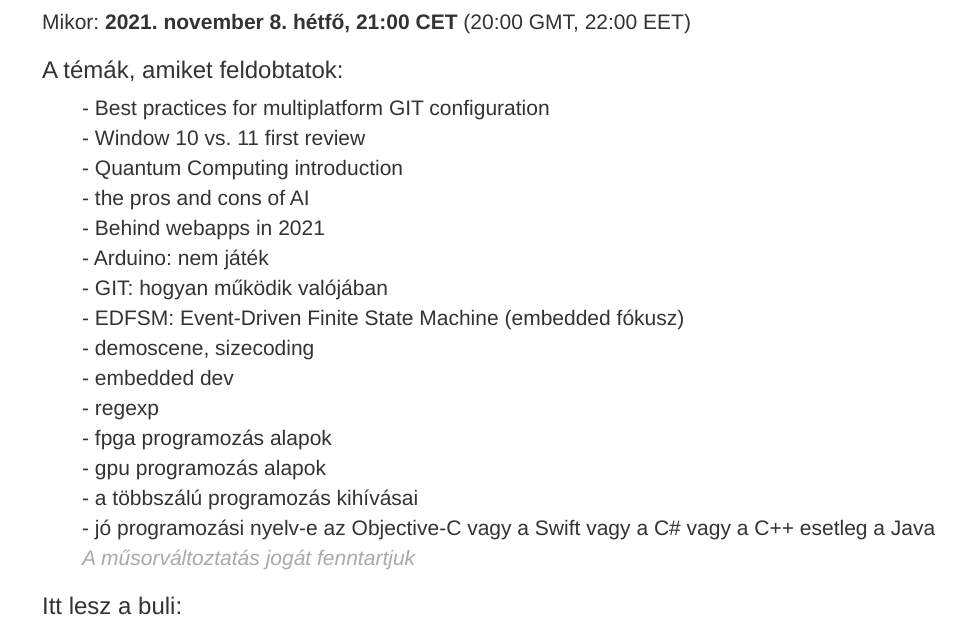
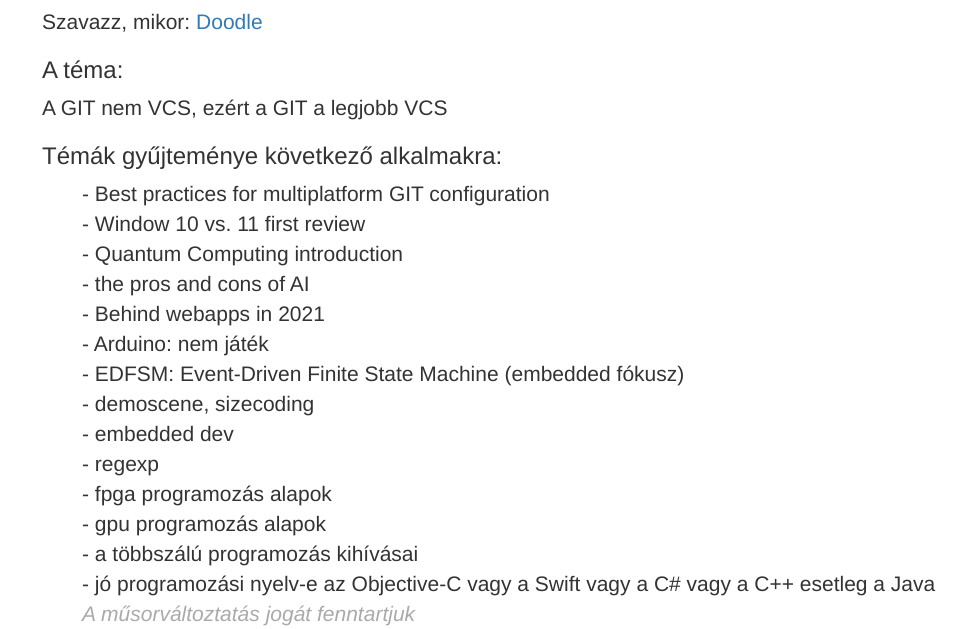
Before and after one commit to ern0/ern0.github.io, a plain HTML site: page komputertan.html in a window 1280 px wide. Shown: the part 123-752 px from the top of the page, without its empty margins (40-1007 px from the left). Drawn offline with Linux system fonts and the light colour scheme.

Commit message:
git voting

```diff
--- a/komputertan.html
+++ b/komputertan.html
@@ -55,16 +55,21 @@
 
             <p>
 
+                <!--
                 Mikor: <b>2021. november 8. hétfő, 21:00 CET</b> (20:00 GMT, 22:00 EET)
+                -->
 
-                <!--
-                Szavazz, mikor: <a href="" target="doodle">Doodle</a>
-                -->
+                Szavazz, mikor: <a href="https://doodle.com/poll/k65eptzkxit5rwy2?utm_source=poll&utm_medium=link" target="doodle">Doodle</a>
 
             </p>
 
             <p>
-                <h3>A témák, amiket feldobtatok:</h3>
+                <h3>A téma:</h3>
+                A GIT nem VCS, ezért a GIT a legjobb VCS
+            </p>
+
+            <p>
+                <h3>Témák gyűjteménye következő alkalmakra:</h3>
                 <ul style="list-style-type: none;">
 
                     <li>- Best practices for multiplatform GIT configuration</li>
@@ -73,7 +78,6 @@
                     <li>- the pros and cons of AI</li>
                     <li>- Behind webapps in 2021</li>
                     <li>- Arduino: nem játék</li>
-                    <li>- GIT: hogyan működik valójában</li>
                     <li>- EDFSM: Event-Driven Finite State Machine (embedded fókusz)</li>
                     <li>- demoscene, sizecoding</li>
                     <li>- embedded dev</li>
```
